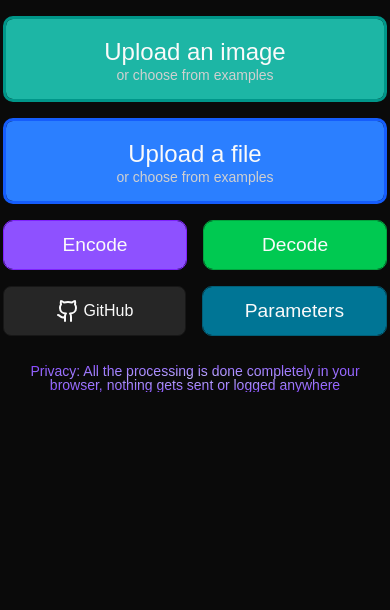
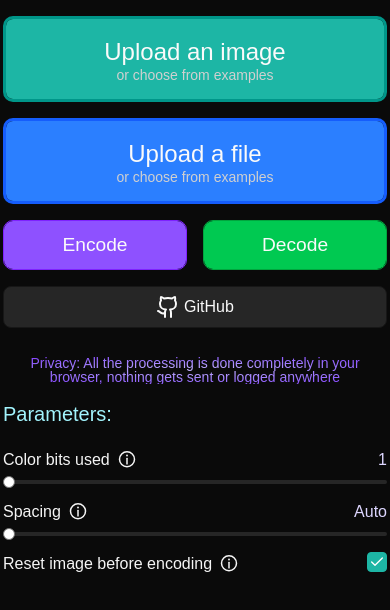
Before and after one commit to Anvarys/image-encrypt, a React (Vite) app: page / in a window 390 px wide. Shown: the top 610 px of the page. Built offline with nearby package versions, Linux system fonts and the light colour scheme.

Commit message:
added tooltips and support for mobile (params & additional info)

```diff
--- a/src/App.tsx
+++ b/src/App.tsx
@@ -4,8 +4,10 @@ import { Label } from "@/components/ui/label";
 import { toast } from "sonner";
 import { canvas2file, encode_file } from "./encoding";
 import { GithubIcon } from "lucide-react";
-import { Dialog, DialogContent } from "./components/ui/dialog";
-import { Parameters, type ParametersType } from "./components/Parameters";
+import { Dialog, DialogContent, DialogTitle } from "@/components/ui/dialog";
+import { Parameters, type ParametersType } from "@/components/Parameters";
+import { Tooltip, TooltipTrigger, TooltipContent } from "@/components/ui/tooltip";
+import InfoIcon from "@/components/info-icon";
 
 
 export function App() {
@@ -19,7 +21,7 @@ export function App() {
   const [fileSampleDialogOpen, setFileSampleDialogOpen] = useState<boolean>(false);
   const [fileSampleSelected, setFileSampleSelected] = useState<File | null>(null);
   const [imageSampleFilename, setImageSampleFilename] = useState<string | null>(null);
-
+  const [, forceUpdate] = useState(0);
   const [savedImageBitmap, setSavedImageBitmap] = useState<CanvasImageSource | null>(null);
 
   const parametersRef = useRef<ParametersType>({
@@ -147,6 +149,33 @@ export function App() {
     setFileSampleDialogOpen(false)
   }
 
+  function getImageCapacity() {
+    if (!canvasRef.current || !isImageUploaded)
+    return null
+
+    const pixels = canvasRef.current.height * canvasRef.current.width
+    const byte_count = Math.floor(pixels * 3 * parametersRef.current.color_bits_used / 8) - 10
+    return byte_count / (parametersRef.current.spacing === -1 ? 1 : (parametersRef.current.spacing+1))
+  }
+
+  function getByteCountString(byte_count: number): string {
+    if (byte_count < 0) {
+      return "<0 bytes"
+    } else if (byte_count < 1000) {
+      return byte_count + " bytes"
+    } else if (byte_count < 1_000_000) {
+      return (byte_count / 1000).toFixed(1)+" KB"
+    } else {
+      return (byte_count / 1_000_000).toFixed(1)+" MB"
+    }
+  }
+
+  function getTotalFileSize() {
+    if ((!fileInputRef.current || !fileInputRef.current.files || !fileInputRef.current.files[0]) && !fileSampleSelected) return;
+    const file = fileSampleSelected ? fileSampleSelected : fileInputRef.current!.files![0]
+    return file.size + file.name.length + file.type.length
+  }
+
   useEffect(() => {
     setCanvasContext(canvasRef.current?.getContext("2d")!)
   }, [])
@@ -188,14 +217,12 @@ return (<div className="text-foreground flex flex-col items-center p-4 gap-4">
         <Label className='text-center cursor-pointer text-[1rem]'>GitHub</Label>
       </div>
     </a>
-    {window.innerWidth < 1024 &&
-    <Button className="cursor-pointer text-foreground p-6 text-[1.2rem] border-cyan-800 bg-cyan-700 flex-1/2" onClick={encodeButtonClicked}>Parameters</Button>
-    }
     </div>
   </div>
 
   <Dialog open={imagesSampleDialogOpen} onOpenChange={setImagesSampleDialogOpen}>
   <DialogContent className="min-w-[80%] max-w-[80%] min-h-[80%] max-h-[80%] bg-neutral-900 border-neutral-800 overflow-auto">
+    <DialogTitle hidden>Image sample</DialogTitle>
     <div className="flex flex-wrap gap-10 justify-start items-start content-start">
     <img src="samples/images/banana_big.png" className="w-full max-w-[384px] h-auto object-contain border-2 rounded-sm border-neutral-900 hover:border-cyan-500 cursor-pointer" onClick={(e) => {onImageSampleClick(e, "banana.png")}}/>
     <img src="samples/images/cat.jpg" className="w-full max-w-[384px] h-auto object-contain border-2 rounded-sm border-neutral-900 hover:border-cyan-500 cursor-pointer" onClick={(e) => {onImageSampleClick(e, "cat.jpg")}}/>
@@ -207,11 +234,12 @@ return (<div className="text-foreground flex flex-col items-center p-4 gap-4">
 
   <Dialog open={fileSampleDialogOpen} onOpenChange={setFileSampleDialogOpen}>
   <DialogContent className="min-w-[90%] max-w-[90%] min-h-[80%] max-h-[80%] bg-neutral-900 border-neutral-800 overflow-auto">
+    <DialogTitle hidden>File sample</DialogTitle>
     <div className="flex flex-wrap gap-4 justify-start items-start content-start">
     <div className="border w-[92.5%] flex flex-col items-center bg-neutral-800 border-2 border-neutral-700 rounded-sm p-2 cursor-pointer hover:border-blue-500" onClick={() =>
       setFileFromUrl("https://raw.githubusercontent.com/Anvarys/image-encrypt/refs/heads/master/public/samples/files/helloworld.txt", "helloworld.txt")
     }>
-      <Label className="text-violet-300 text-[1.1rem]">helloworld.txt<Label className="text-cyan-300 text-[0.8rem]">13 bytes</Label></Label>
+      <Label className="text-violet-300 text-[1.1rem]">helloworld.txt<Label className="text-cyan-300 text-[0.8rem]">52 bytes</Label></Label>
       <p>A plain text file with "hello world!" in it</p>
     </div>
     <div className="border w-[92.5%] flex flex-col items-center bg-neutral-800 border-2 border-neutral-700 rounded-sm p-2 cursor-pointer hover:border-blue-500" onClick={() =>
@@ -231,14 +259,53 @@ return (<div className="text-foreground flex flex-col items-center p-4 gap-4">
 
   <Label className="text-transparent bg-clip-text bg-radial from-violet-300 to-violet-600 w-sm mt-3 text-center">Privacy: All the processing is done completely in your browser, nothing gets sent or logged anywhere</Label>
 
-  {window.innerWidth >= 1024 &&
-    <div className="absolute top-4 left-4">
+  <div className="lg:absolute lg:top-4 lg:left-4">
     <Label className="text-xl mb-5 text-cyan-200">Parameters:</Label>
     <Parameters
       parametersRef={parametersRef}
+      onChange={() => forceUpdate(v => v+1)}
     />
+    { ((filename && fileInputRef.current && fileInputRef.current.files) || (canvasRef.current && isImageUploaded) )&&
+    <Label className="text-xl mb-5 mt-5 text-cyan-200">Additional info:</Label> }
+    { ((filename && fileInputRef.current && fileInputRef.current.files) || (canvasRef.current && isImageUploaded)) &&
+    <div className="flex flex-col space-y-4">
+      { canvasRef.current && isImageUploaded &&
+      <div className="flex flex-row justify-between">
+        <Label className="text-neutral-100 text-[1rem]">Image resolution
+          <Tooltip>
+            <TooltipTrigger><InfoIcon/></TooltipTrigger>
+            <TooltipContent><Label className="text-center">Image resolution in pixels<br/>width x height</Label></TooltipContent>
+          </Tooltip>
+        </Label>
+        <Label className="text-violet-200 text-[1rem]">{canvasRef.current.width}x{canvasRef.current.height}</Label>
+      </div>
+      }
+      { canvasRef.current && isImageUploaded &&
+      <div className="flex flex-row justify-between">
+        <Label className="text-neutral-100 text-[1rem]">Image encoding capacity
+          <Tooltip>
+            <TooltipTrigger><InfoIcon/></TooltipTrigger>
+            <TooltipContent><Label className="text-center">How many bytes you can encode into this<br/>image (including filename & file type)</Label></TooltipContent>
+          </Tooltip>
+        </Label>
+        <Label className="text-violet-200 text-[1rem]">{getByteCountString(getImageCapacity()!)}</Label>
+      </div>
+      }
+      { filename && fileInputRef.current && fileInputRef.current.files &&
+      <div className="flex flex-row justify-between">
+        <Label className="text-neutral-100 text-[1rem]">Total file size
+          <Tooltip>
+            <TooltipTrigger><InfoIcon/></TooltipTrigger>
+            <TooltipContent><Label className="text-center">Total file size including<br/>the filename and the<br/>file type</Label></TooltipContent>
+          </Tooltip>
+        </Label>
+        <Label className={`text-[1rem]`} style={{color: `${getImageCapacity() ? (getTotalFileSize()! <= getImageCapacity()! ? "oklch(87.1% 0.15 154.449)" : "oklch(63.7% 0.237 25.331)") : "oklch(89.4% 0.057 293.283)"}`}}>{getByteCountString(getTotalFileSize()!)}</Label>
+      </div>
+      }
     </div>
-  }
+    }
+  </div>
+
 </div>);
 }
 
--- a/src/components/Parameters.tsx
+++ b/src/components/Parameters.tsx
@@ -1,7 +1,9 @@
 import { Label } from "@/components/ui/label"
 import { Slider } from "@/components/ui/slider"
-import { useEffect, useState } from "react"
+import { useEffect, useState, type ReactNode } from "react"
 import { Checkbox } from "@/components/ui/checkbox"
+import { Tooltip, TooltipTrigger, TooltipContent } from "@/components/ui/tooltip";
+import InfoIcon from "@/components/info-icon";
 
 interface ParameterSliderParams {
   parameter: keyof ParametersType,
@@ -10,13 +12,17 @@ interface ParameterSliderParams {
   min: number,
   max: number,
   step: number,
-  value2string?: (value: number) => string
+  value2string?: (value: number) => string,
+  onChange: () => void,
+  tooltip: ReactNode
 }
 
 interface ParameterCheckboxParams {
   parameter: keyof ParametersType,
   parametersRef: React.RefObject<ParametersType>,
-  title: string
+  title: string,
+  onChange: () => void,
+  tooltip: ReactNode
 }
 
 export type ParametersType = {
@@ -27,9 +33,10 @@ export type ParametersType = {
 
 interface ParametersParams {
   parametersRef: React.RefObject<ParametersType>
+  onChange: () => void
 }
 
-export function Parameters({parametersRef}: ParametersParams) {
+export function Parameters({parametersRef, onChange}: ParametersParams) {
   return (<div className="flex-col flex gap-4 w-sm">
   <ParameterSlider
     parameter="color_bits_used"
@@ -38,6 +45,8 @@ export function Parameters({parametersRef}: ParametersParams) {
     min={1}
     max={8}
     step={1}
+    onChange={onChange}
+    tooltip={<Label className="text-center">How many bits of each<br/>color of each pixel will<br/>be used to encode data</Label>}
   />
   <ParameterSlider
     parameter="spacing"
@@ -47,11 +56,15 @@ export function Parameters({parametersRef}: ParametersParams) {
     max={100}
     step={1}
     value2string={(v) => (v === -1 ? "Auto" : v.toString())}
+    onChange={onChange}
+    tooltip={<Label className="text-center">Spacing between pixels that store data. <br/>Auto mode will set this parameter<br/>to the biggest available option</Label>}
   />
   <ParameterCheckbox
     parameter="reset_before_encoding"
     parametersRef={parametersRef}
-    title="Reset image before encoding again"
+    title="Reset image before encoding"
+    onChange={onChange}
+    tooltip={<Label className="text-center">Reset image to what it was<br/>without encoded data before<br/>encoding new data</Label>}
   />
   </div>)
 }
@@ -63,7 +76,9 @@ function ParameterSlider({
   min,
   max,
   step,
-  value2string = (v) => v.toString()
+  value2string = (v) => v.toString(),
+  onChange,
+  tooltip
 }: ParameterSliderParams) {
   if (!(typeof parametersRef.current[parameter] === "number"))
     throw "wrong parameter type"
@@ -72,11 +87,17 @@ function ParameterSlider({
 
   useEffect(() => {
     (parametersRef.current as unknown as Record<typeof parameter, number>)[parameter] = parameterValue
+    onChange()
   }, [parameterValue])
 
   return (<div className="flex w-full flex-col space-y-2">
     <div className="flex flex-row justify-between">
-      <Label className="text-neutral-100 text-[1rem]">{title}</Label>
+      <Label className="text-neutral-100 text-[1rem]">{title}
+        <Tooltip>
+          <TooltipTrigger><InfoIcon/></TooltipTrigger>
+          <TooltipContent>{tooltip}</TooltipContent>
+        </Tooltip>
+      </Label>
       <Label className="text-violet-200 text-[1rem]">{value2string(parameterValue)}</Label>
     </div>
     <Slider
@@ -93,7 +114,9 @@ function ParameterSlider({
 function ParameterCheckbox({
   parameter,
   parametersRef,
-  title
+  title,
+  onChange,
+  tooltip
 }: ParameterCheckboxParams) {
   if (!(typeof parametersRef.current[parameter] === "boolean"))
     throw "wrong parameter type"
@@ -102,10 +125,16 @@ function ParameterCheckbox({
 
   useEffect(() => {
     (parametersRef.current as unknown as Record<typeof parameter, boolean>)[parameter] = parameterValue
+    onChange()
   }, [parameterValue])
 
   return (<div className="flex w-full flex-row justify-between">
-    <Label className="text-neutral-100 text-[1rem]">{title}</Label>
+    <Label className="text-neutral-100 text-[1rem]">{title}
+      <Tooltip>
+        <TooltipTrigger><InfoIcon/></TooltipTrigger>
+        <TooltipContent>{tooltip}</TooltipContent>
+      </Tooltip>
+    </Label>
     <Checkbox checked={parameterValue} onCheckedChange={(v: boolean) => {setParameterValue(v)}}/>
   </div>)
 }
--- /dev/null
+++ b/src/components/info-icon.tsx
@@ -0,0 +1,15 @@
+const InfoIcon = ({color="currentColor", className="", width=18, height=18}) => {
+  return (
+    <svg className={className} xmlns="http://www.w3.org/2000/svg"
+      width={width} height={height}
+      viewBox="0 0 24 24"
+      role="img" focusable={false} fill={color}
+    >
+      <circle cx="12" cy="11" r="10" stroke={color} stroke-width="2" fill="none" />
+      <circle cx="12" cy="6" r="1.25" fill={color} />
+      <rect x="11" y="9" width="2" height="9" rx="0.75" fill={color} />
+    </svg>
+  )
+}
+
+export default InfoIcon
--- /dev/null
+++ b/src/components/ui/tooltip.tsx
@@ -0,0 +1,55 @@
+import * as React from "react"
+import { Tooltip as TooltipPrimitive } from "radix-ui"
+
+import { cn } from "@/lib/utils"
+
+function TooltipProvider({
+  delayDuration = 0,
+  ...props
+}: React.ComponentProps<typeof TooltipPrimitive.Provider>) {
+  return (
+    <TooltipPrimitive.Provider
+      data-slot="tooltip-provider"
+      delayDuration={delayDuration}
+      {...props}
+    />
+  )
+}
+
+function Tooltip({
+  ...props
+}: React.ComponentProps<typeof TooltipPrimitive.Root>) {
+  return <TooltipPrimitive.Root data-slot="tooltip" {...props} />
+}
+
+function TooltipTrigger({
+  ...props
+}: React.ComponentProps<typeof TooltipPrimitive.Trigger>) {
+  return <TooltipPrimitive.Trigger data-slot="tooltip-trigger" {...props} />
+}
+
+function TooltipContent({
+  className,
+  sideOffset = 0,
+  children,
+  ...props
+}: React.ComponentProps<typeof TooltipPrimitive.Content>) {
+  return (
+    <TooltipPrimitive.Portal>
+      <TooltipPrimitive.Content
+        data-slot="tooltip-content"
+        sideOffset={sideOffset}
+        className={cn(
+          "data-open:animate-in data-open:fade-in-0 data-open:zoom-in-95 data-[state=delayed-open]:animate-in data-[state=delayed-open]:fade-in-0 data-[state=delayed-open]:zoom-in-95 data-closed:animate-out data-closed:fade-out-0 data-closed:zoom-out-95 data-[side=bottom]:slide-in-from-top-2 data-[side=left]:slide-in-from-right-2 data-[side=right]:slide-in-from-left-2 data-[side=top]:slide-in-from-bottom-2 bg-neutral-800 border border-neutral-700 text-foreground z-50 w-fit max-w-xs origin-(--radix-tooltip-content-transform-origin) rounded-md px-3 py-1.5 text-xs",
+          className
+        )}
+        {...props}
+      >
+        {children}
+        <TooltipPrimitive.Arrow className="bg-neutral-800 fill-neutral-800 z-50 size-2.5 translate-y-[calc(-50%_-_2px)] rotate-45 rounded-[2px]" />
+      </TooltipPrimitive.Content>
+    </TooltipPrimitive.Portal>
+  )
+}
+
+export { Tooltip, TooltipContent, TooltipProvider, TooltipTrigger }
--- a/src/main.tsx
+++ b/src/main.tsx
@@ -3,14 +3,16 @@ import { createRoot } from "react-dom/client"
 
 import "./index.css"
 import App from "./App.tsx"
-import { ThemeProvider } from "./components/theme-provider.tsx"
-
+import { ThemeProvider } from "@/components/theme-provider.tsx"
 import { Toaster } from "@/components/ui/sonner"
+import { TooltipProvider } from "@/components/ui/tooltip.tsx"
 
 createRoot(document.getElementById("root")!).render(
   <StrictMode>
     <ThemeProvider defaultTheme="dark" storageKey="ui-theme">
-      <App />
+      <TooltipProvider>
+        <App />
+      </TooltipProvider>
     </ThemeProvider>
     <Toaster/>
   </StrictMode>
```
Also changed, not shown: 1 other file (tests, documents, lock files or other folders).
